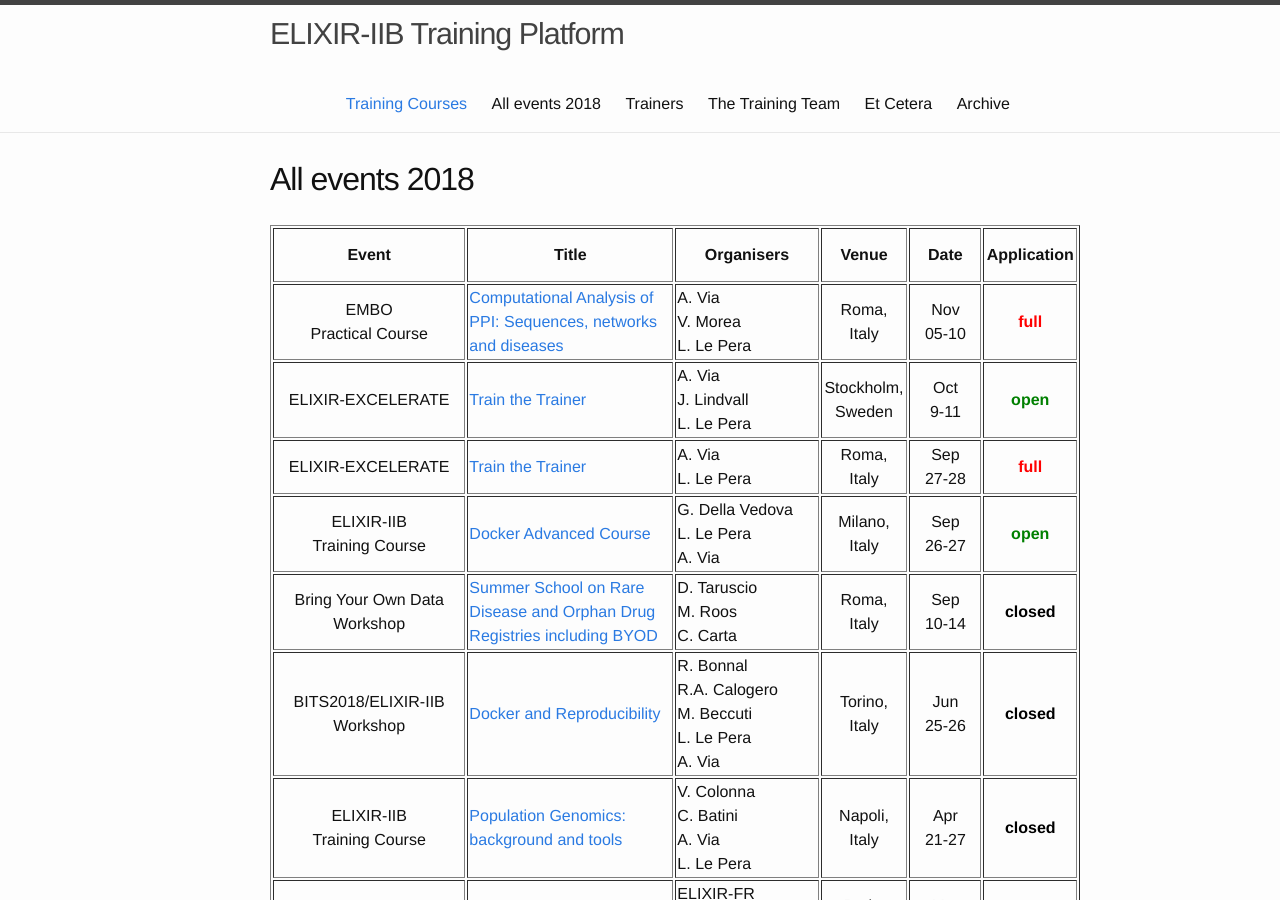
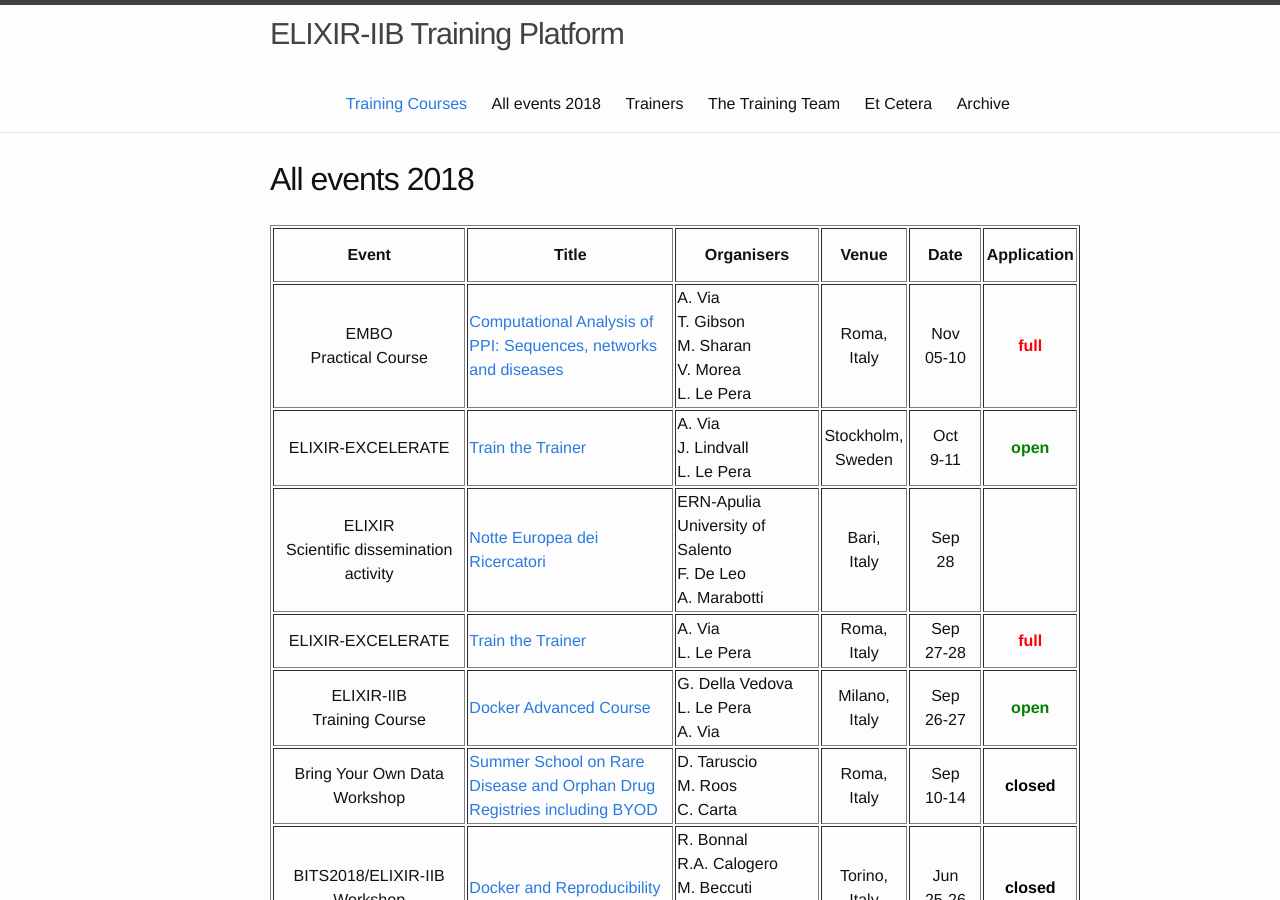
Before and after one commit to ELIXIR-IIB-training/website, a Jekyll site: the page built from _pages/01-all_events.md, in a window 1280 px wide and 900 px high. Built offline with Jekyll 4.4.1, drawn with Linux system fonts in a browser that asks for light colours.

Commit message:
ERN event update

```diff
--- a/_pages/01-all_events.md
+++ b/_pages/01-all_events.md
@@ -13,10 +13,10 @@ permalink: /all_events_2018/
    <td height="50" width="75" align="center"><b>Date</b></td>
    <td height="50" width="90" align="center"><b>Application</b></td>
    </tr>
-<tr>
+   <tr>
 	<td height="50" align="center">EMBO<br>Practical Course</td>
    <td height="50"><a href="http://meetings.embo.org/event/18-protein-protein">Computational Analysis of PPI: Sequences, networks and diseases</a></td>
-   <td height="50" width="150">A. Via<br>V. Morea<br>L. Le Pera</td>
+   <td height="50" width="150">A. Via<br>T. Gibson<br>M. Sharan<br>V. Morea<br>L. Le Pera</td>
    <td height="50" align="center">Roma,<br>Italy</td>
    <td height="50" width="75" width="75" align="center">Nov<br>05-10</td>
    <td height="50" align="center"><font color="red"><b>full</b></font></td>
@@ -28,6 +28,14 @@ permalink: /all_events_2018/
    <td height="50" align="center">Stockholm,<br>Sweden</td>
    <td height="50" width="75" width="75" align="center">Oct<br>9-11</td>
    <td height="50" align="center"><font color="green"><b>open</b></font></td>
+</tr>
+<tr>
+	<td height="50" align="center">ELIXIR<br>Scientific dissemination activity</td>
+   <td height="50"><a href="http://www.laricercaviendinotte.it/">Notte Europea dei Ricercatori</a></td>
+   <td height="50" width="150">ERN-Apulia<br>University of Salento<br>F. De Leo<br>A. Marabotti</td>
+   <td height="50" align="center">Bari,<br>Italy</td>
+   <td height="50" width="75" width="75" align="center">Sep<br>28</td>
+   <td height="50" align="center"><font color="red"><b></b></font></td>
 </tr>
 <tr>
 <td height="50" align="center">ELIXIR-EXCELERATE</td>
```
